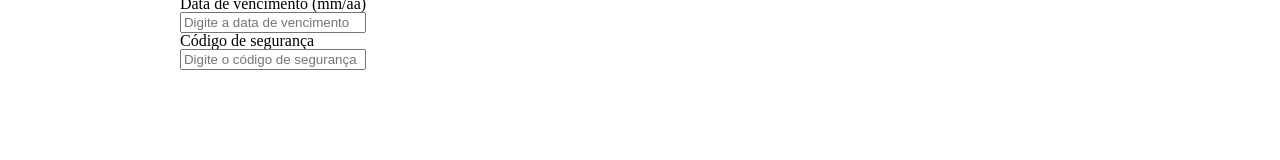
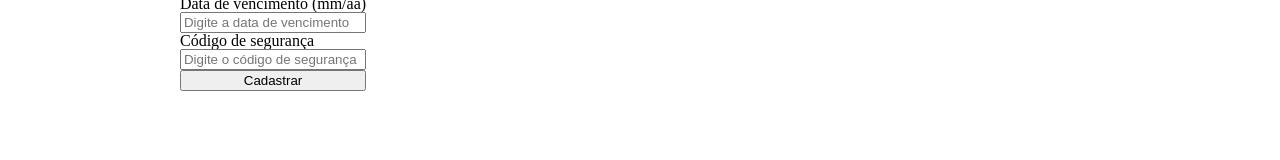
Before and after one commit to lcfernandez/driven-projeto15-matera-front, a React (Create React App) app: page /conta/cartoes in a window 1280 px wide. Both pictures are taken after a click on the button 200 px from the left and 81 px from the top of the page. Shown: the part 177-337 px from the top of the page. Built offline with nearby package versions, Linux system fonts and the light colour scheme; no server answers.

Commit message:
feat: create add card function

```diff
--- a/src/pages/CardsPage.js
+++ b/src/pages/CardsPage.js
@@ -31,6 +31,17 @@ const CardsPage = () => {
             setCards(res.data);
         } catch (err) {
             alert(err.response.data.message);
+        }
+    };
+
+    const addCard = async e => {
+        e.preventDefault();
+
+        try {
+            await axios.post(`${BASE_URL}/cards`, validForm, config);
+            getCards();
+        } catch (err) {
+            alert(showServerError(err.response.data.errors));
         }
     };
 
@@ -150,6 +161,7 @@ const CardsPage = () => {
                                 disabled={loading}
                                 required
                             />
+                            <button onClick={e => addCard(e)}>Cadastrar</button>
                         </CardForm>
                         :
                         ""
```
